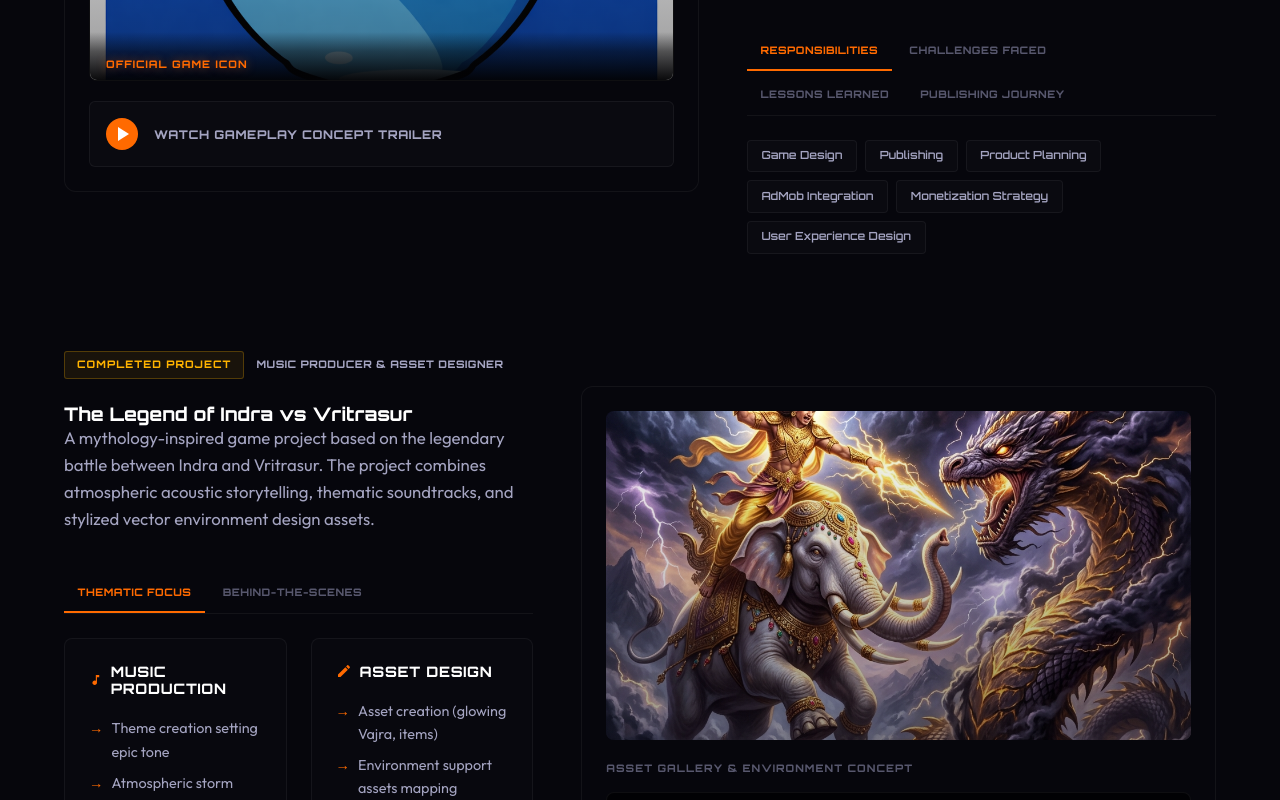
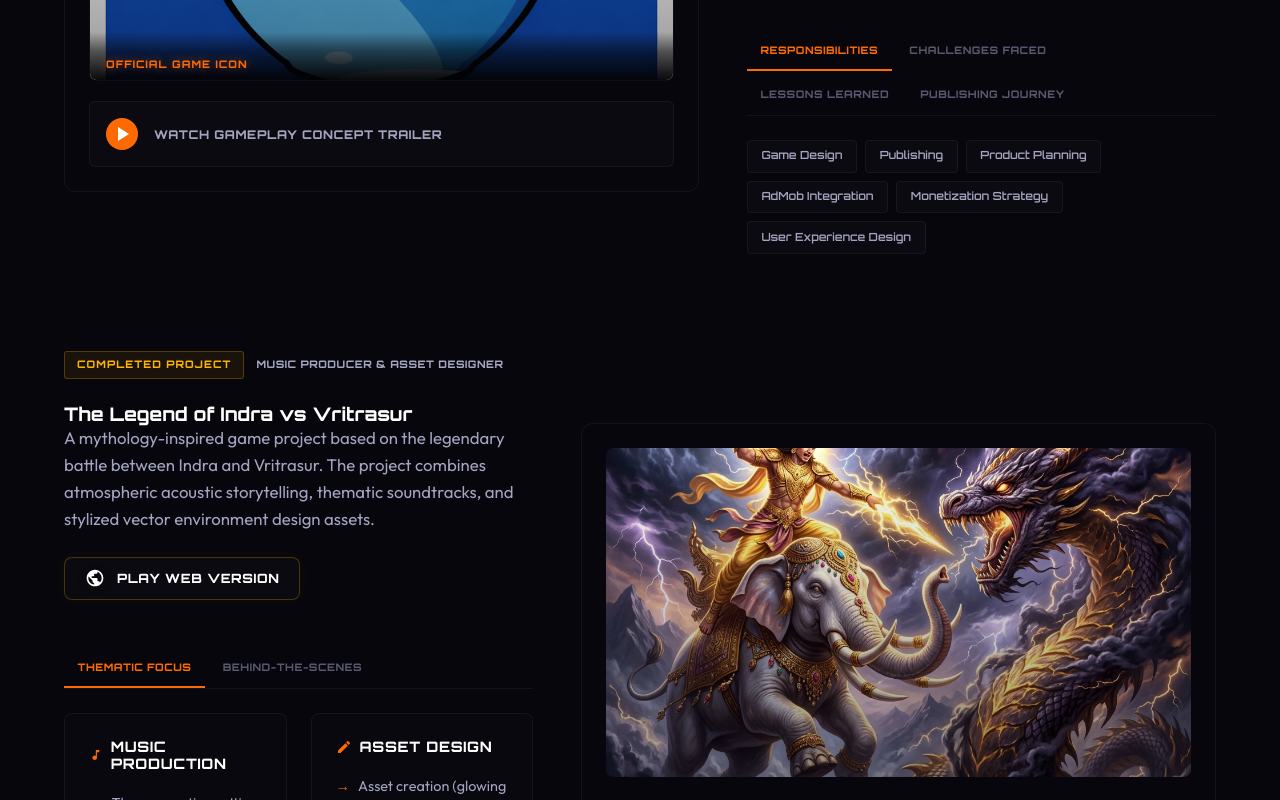
Before and after one commit to Raghav10083/raghav-portfolio, a website built with Vite: page index.html in a window 1280 px wide. Shown: the part 4042-4842 px from the top of the page. Built offline with nearby package versions, Linux system fonts and the light colour scheme; animation ran at ten frames a second.

Commit message:
Integrate Indra web version play button and add dynamic shimmer sweeps/rotation animations to all project actions

```diff
--- a/css/style.css
+++ b/css/style.css
@@ -1364,18 +1364,20 @@ p {
   margin-bottom: 1.5rem;
 }
 
-/* Play Store Download Button */
+/* Play Store & Web Version Button */
 .project-actions {
   margin-bottom: 2rem;
-}
-
-.playstore-btn {
+  display: flex;
+  flex-wrap: wrap;
+  gap: 1rem;
+}
+
+.playstore-btn, .web-btn {
   display: inline-flex;
   align-items: center;
   gap: 0.75rem;
   padding: 0.65rem 1.25rem;
   background: rgba(255, 255, 255, 0.02);
-  border: 1px solid rgba(255, 106, 0, 0.25);
   border-radius: 8px;
   color: var(--text-primary);
   font-family: var(--font-display);
@@ -1384,21 +1386,73 @@ p {
   text-transform: uppercase;
   letter-spacing: 0.05em;
   text-decoration: none;
+  position: relative;
+  overflow: hidden;
   transition: all var(--transition-normal);
+}
+
+.playstore-btn {
+  border: 1px solid rgba(255, 106, 0, 0.25);
   box-shadow: 0 0 15px rgba(255, 106, 0, 0.05);
+}
+
+.web-btn {
+  border: 1px solid rgba(255, 179, 0, 0.25);
+  box-shadow: 0 0 15px rgba(255, 179, 0, 0.05);
+}
+
+/* Sliding Shimmer Sweep Effect */
+.playstore-btn::after, .web-btn::after {
+  content: '';
+  position: absolute;
+  top: 0;
+  left: -100%;
+  width: 100%;
+  height: 100%;
+  background: linear-gradient(
+    90deg,
+    transparent,
+    rgba(255, 255, 255, 0.12),
+    transparent
+  );
+  transition: none;
+}
+
+.playstore-btn:hover::after, .web-btn:hover::after {
+  left: 100%;
+  transition: left 0.7s cubic-bezier(0.4, 0, 0.2, 1);
 }
 
 .playstore-btn:hover {
   background: rgba(255, 106, 0, 0.08);
   border-color: var(--neon-orange);
-  box-shadow: 0 0 20px rgba(255, 106, 0, 0.25);
+  box-shadow: 0 0 20px rgba(255, 106, 0, 0.3);
   transform: translateY(-2px);
   color: #ffffff;
 }
 
-.playstore-icon {
+.web-btn:hover {
+  background: rgba(255, 179, 0, 0.08);
+  border-color: var(--neon-gold);
+  box-shadow: 0 0 20px rgba(255, 179, 0, 0.3);
+  transform: translateY(-2px);
+  color: #ffffff;
+}
+
+/* Dynamic Icon Transitions on Hover */
+.playstore-icon, .web-icon {
   flex-shrink: 0;
+  transition: transform 0.3s cubic-bezier(0.175, 0.885, 0.32, 1.275);
   filter: drop-shadow(0 2px 4px rgba(0, 0, 0, 0.3));
+}
+
+.playstore-btn:hover .playstore-icon {
+  transform: scale(1.2) rotate(6deg);
+}
+
+.web-btn:hover .web-icon {
+  transform: scale(1.2) rotate(-6deg);
+  color: var(--neon-gold);
 }
 
 /* Tabs UI for It's Me Pico & Indra */
--- a/index.html
+++ b/index.html
@@ -460,6 +460,16 @@
               <p class="project-desc">
                 A mythology-inspired game project based on the legendary battle between Indra and Vritrasur. The project combines atmospheric acoustic storytelling, thematic soundtracks, and stylized vector environment design assets.
               </p>
+
+              <!-- Website Link Section -->
+              <div class="project-actions">
+                <a href="https://scimyth-games.github.io/The-Legend-of-Indra-Vs-Vritrasur/" target="_blank" rel="noopener" class="web-btn">
+                  <svg class="web-icon" viewBox="0 0 24 24" width="20" height="20" fill="currentColor">
+                    <path d="M12 2C6.48 2 2 6.48 2 12s4.48 10 10 10 10-4.48 10-10S17.52 2 12 2zm-1 17.93c-3.95-.49-7-3.85-7-7.93 0-.62.08-1.21.21-1.79L9 15v1c0 1.1.9 2 2 2v1.93zm6.9-2.54c-.26-.81-1-1.39-1.9-1.39h-1v-3c0-.55-.45-1-1-1H8v-2h2c.55 0 1-.45 1-1V7h2c1.1 0 2-.9 2-2v-.41c2.93 1.19 5 4.06 5 7.41 0 2.08-.8 3.97-2.1 5.39z"/>
+                  </svg>
+                  <span>Play Web Version</span>
+                </a>
+              </div>
 
               <!-- Tabs Container for Indra details -->
               <div class="project-tabs-container">
```
